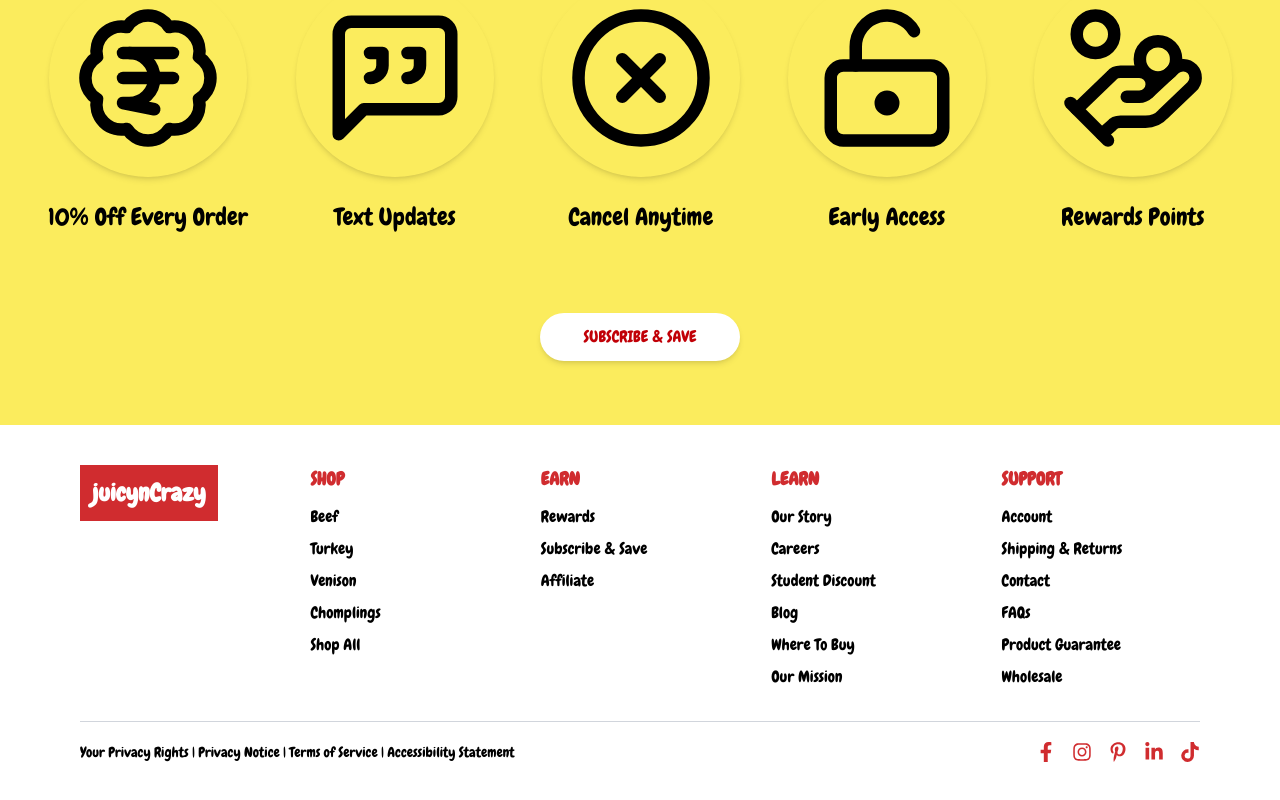
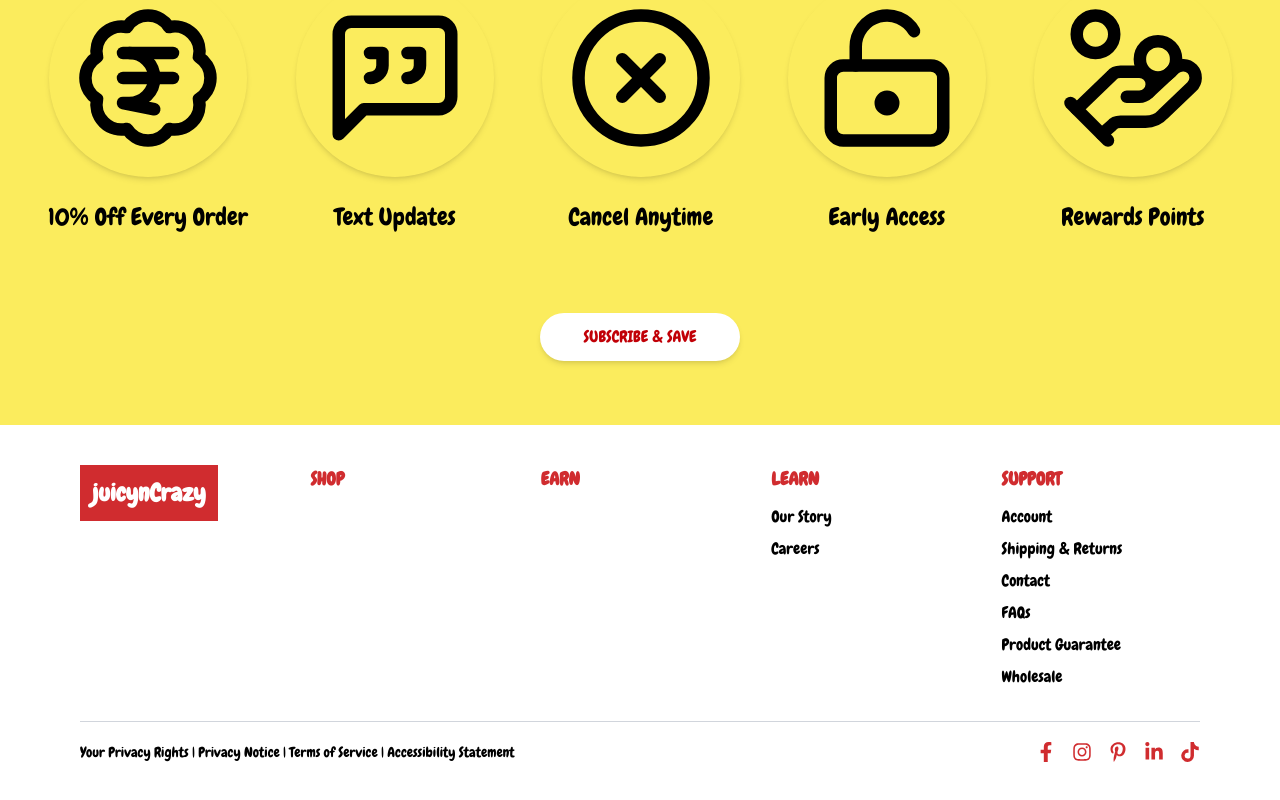
Before and after one commit to IshtvaTech/spicynjuicy, a React (Vite) app in the folder client/: page /shop/home in a window 1280 px wide. Shown: the part 5590-6390 px from the top of the page. Built offline with nearby package versions, Linux system fonts and the light colour scheme.

Commit message:
footer changes

```diff
--- a/client/src/components/footer.jsx
+++ b/client/src/components/footer.jsx
@@ -19,21 +19,21 @@ const Footer = () => {
 
         <div>
           <h3 className="text-[#d02c2f] font-bold text-lg mb-3">SHOP</h3>
-          <ul className="space-y-2">
+          {/*  <ul className="space-y-2">
             <li>Beef</li>
             <li>Turkey</li>
             <li>Venison</li>
             <li>Chomplings</li>
             <li>Shop All</li>
-          </ul>
+          </ul> */}
         </div>
 
         <div>
           <h3 className="text-[#d02c2f] font-bold text-lg mb-3">EARN</h3>
           <ul className="space-y-2">
-            <li>Rewards</li>
+            {/* <li>Rewards</li>
             <li>Subscribe & Save</li>
-            <li>Affiliate</li>
+            <li>Affiliate</li> */}
           </ul>
         </div>
 
@@ -42,10 +42,10 @@ const Footer = () => {
           <ul className="space-y-2">
             <li>Our Story</li>
             <li>Careers</li>
-            <li>Student Discount</li>
+            {/*            <li>Student Discount</li>
             <li>Blog</li>
             <li>Where To Buy</li>
-            <li>Our Mission</li>
+            <li>Our Mission</li> */}
           </ul>
         </div>
 
```
